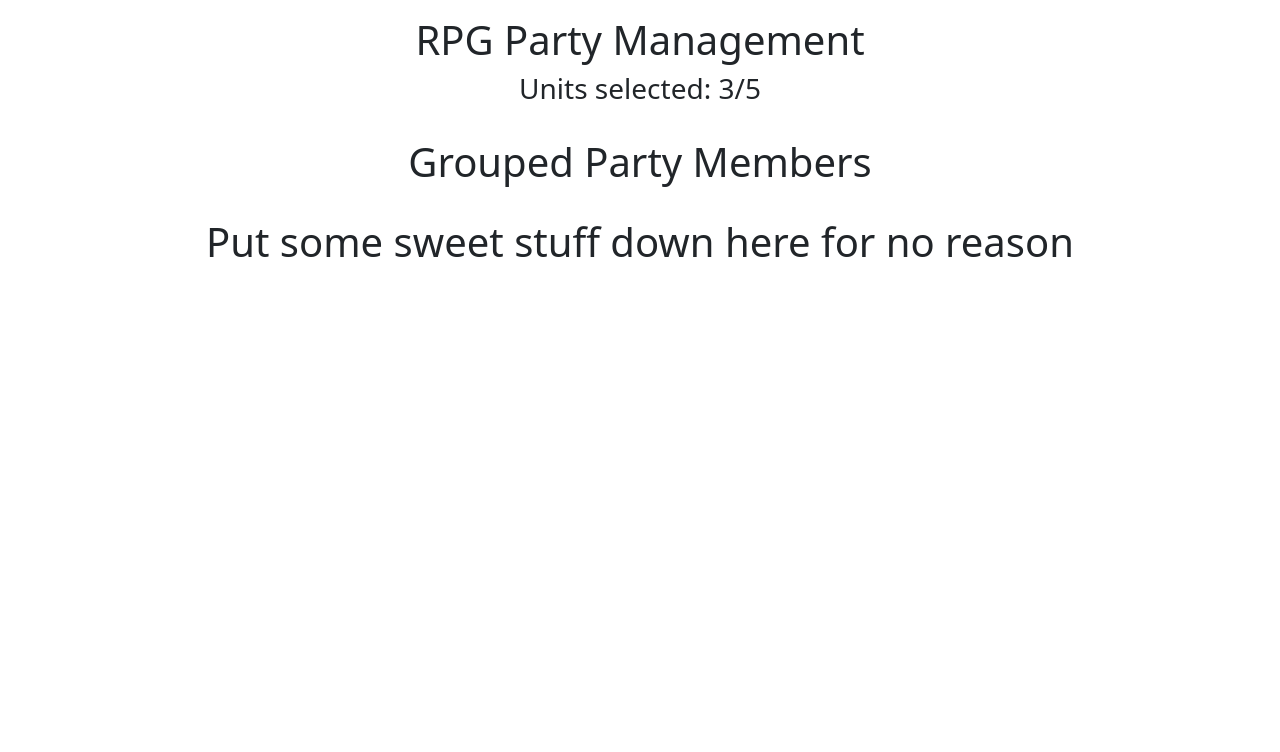
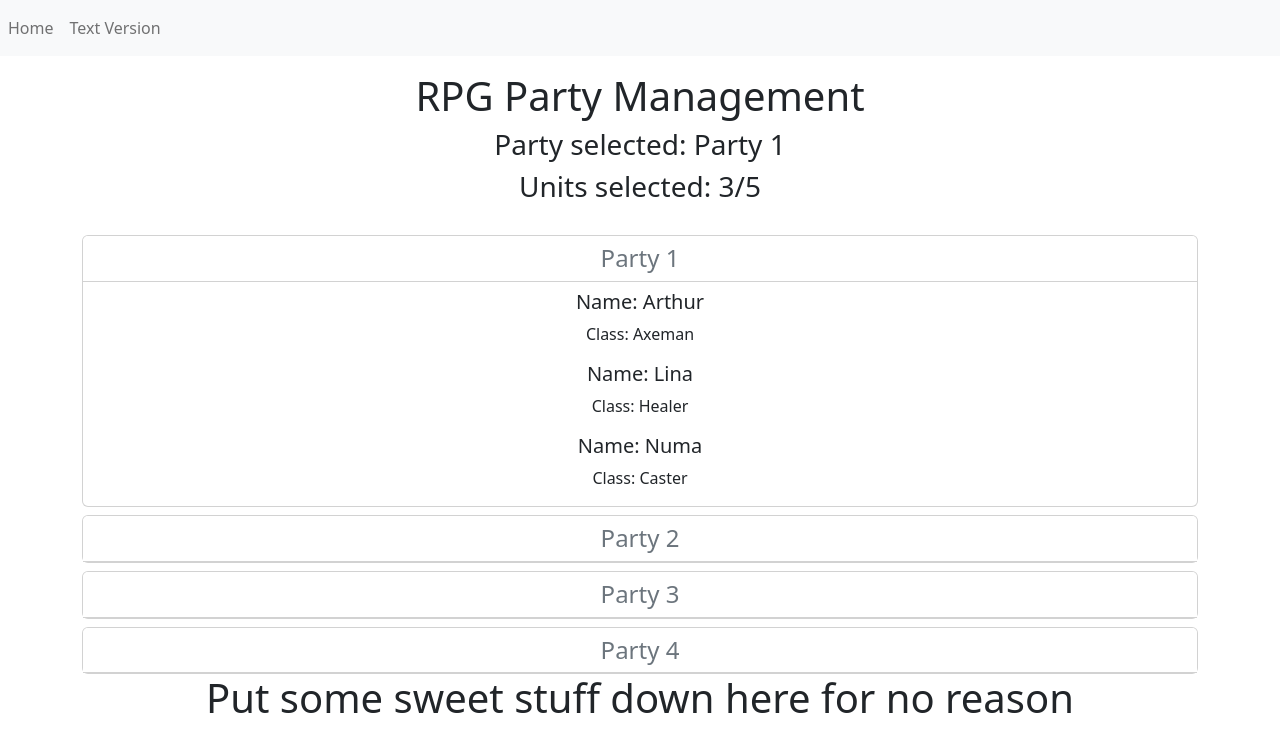
Before and after one commit to Artekka/RPG-Party-Management, a React (Create React App) app: page /GroupedPartyMembers in a window 1280 px wide. Shown: the top 752 px of the page. Built offline with nearby package versions, Linux system fonts and the light colour scheme.

Commit message:
New nav to learn routing, parties are buttons now

```diff
--- a/src/App.js
+++ b/src/App.js
@@ -3,6 +3,9 @@ import Header from './components/Header'
 import Footer from './components/Footer'
 import Units from './components/Units'
 import GroupedPartyMembers from './components/GroupedPartyMembers';
+import Nav from './components/Nav';
+import NotFound from './components/NotFound';
+import PartySelect from './components/PartySelect';
 import 'bootstrap/dist/css/bootstrap.min.css'
 import { useState, useEffect } from "react"
 import unitList from "./assets/units/unitList"
@@ -38,6 +41,7 @@ function App() {
 
     <div>
       <Router>
+        <Nav/>
       <Header
         selectedParty={selectedParty}
         partyMemberCount={units.filter((unit) => unit.partyName === selectedParty).length}
@@ -53,7 +57,16 @@ function App() {
               />
             }>
           </Route>
-          <Route path="/GroupedPartyMembers" element={<GroupedPartyMembers/>}>
+          <Route path="/GroupedPartyMembers"
+            element={
+              <GroupedPartyMembers
+                units={units}
+                selectedParty={selectedParty}
+                setParty={setParty}
+              />}>
+
+          </Route>
+          <Route path="*" element={<NotFound/>}>
 
           </Route>
           </Routes>
--- a/src/components/GroupedPartyMembers.jsx
+++ b/src/components/GroupedPartyMembers.jsx
@@ -1,10 +1,69 @@
-const GroupedPartyMembers = () => {
+import { useState } from "react"
+
+
+const GroupedPartyMembers = ({ units, selectedParty, setParty }) => {
+
+    const [groupedUnits, setGroupedData] = useState(groupedPartyMembers);
+
+    function groupedPartyMembers() {
+        let parties = []
+
+        let unitsInParty1 = units.filter((unit) => unit.partyName === "Party 1")
+        let party1 = { party: "Party 1", units: unitsInParty1, collapsed: selectedParty === "Party 1" ? false : true }
+        parties.push(party1)
+
+        let unitsInParty2 = units.filter((unit) => unit.partyName === "Party 2")
+        let party2 = { party: "Party 2", units: unitsInParty2, collapsed: selectedParty === "Party 2" ? false : true }
+        parties.push(party2)
+
+        let unitsInParty3 = units.filter((unit) => unit.partyName === "Party 3")
+        let party3 = { party: "Party 3", units: unitsInParty3, collapsed: selectedParty === "Party 3" ? false : true }
+        parties.push(party3)
+
+        let unitsInParty4 = units.filter((unit) => unit.partyName === "Party 4")
+        let party4 = { party: "Party 4", units: unitsInParty4, collapsed: selectedParty === "Party 4" ? false : true }
+        parties.push(party4)
+
+        return parties;
+    }
+
+    function handlePartyClick(e) {
+        let newGroupedData = groupedUnits.map((groupedData) => groupedData.party === e.currentTarget.id
+            ? { ...groupedData, collapsed: !groupedData.collapsed }
+            : groupedData);
+
+        setGroupedData(newGroupedData);
+        setParty(e.currentTarget.id);
+
+    }
     return (
         <main className="container">
-            <div className="row justify-content-center mt-3 mb-4">
-            <div className="col-8">
-                <h1>Grouped Party Members</h1>
-                </div></div>
+            {groupedUnits.map((party) => {
+                    return (
+                        <div key={party.party} className='card mt-2' style={{ cursor: "pointer" }}>
+                            <h4 id={party.party} className='card-header text-secondary bg-white' onClick={handlePartyClick}>
+                                {party.party}
+                            </h4>
+                            <div id={"collapse_" + party.party} className={party.collapsed === true ? "collapse" : ""}>
+                            {
+                                party.units.map(unit => {
+                                    return (
+                                        <div className="mt-2">
+                                            <h5 className="card-title mt-2">
+                                                <span className="text-dark">
+                                                    Name: {unit.unitName}
+                                                </span>
+                                            </h5>
+                                            <p>Class: {unit.className}</p>
+                                            </div>
+                                    )
+                                })
+                            }
+                            </div>
+                        </div>
+                    )
+                })
+            }
         </main>
     )
 }
--- a/src/components/Header.jsx
+++ b/src/components/Header.jsx
@@ -1,11 +1,13 @@
 const Header = ({selectedParty, partyMemberCount}) => {
     return (
-        <header>
+        <header className="container">
             <div className="row justify-content-center mt-3 mb-4">
-            <div className="col-8">
-                <h1>RPG Party Management</h1>
-                <h3>Units selected: {partyMemberCount}/5</h3>
-                </div></div>
+                <div className="col-8">
+                    <h1>RPG Party Management</h1>
+                    <h3>Party selected: {selectedParty}</h3>
+                    <h3>Units selected: {partyMemberCount}/5</h3>
+                </div>
+            </div>
         </header>
     )
 }
--- /dev/null
+++ b/src/components/Nav.jsx
@@ -0,0 +1,18 @@
+import { Link } from 'react-router-dom'
+
+const Nav = () => {
+    return (
+        <nav className='navbar navbar-expand-lg navbar-light bg-light'>
+            <ul className='navbar-nav me-auto mb-2 mb-lg-0'>
+                <li className='nav-item'>
+                    <Link className='nav-link' to="/">Home</Link>
+                </li>
+                <li className='nav-item'>
+                    <Link className='nav-link' to="/GroupedPartyMembers">Text Version</Link>
+                </li>
+            </ul>
+        </nav>
+    )
+}
+
+export default Nav
--- /dev/null
+++ b/src/components/NotFound.jsx
@@ -0,0 +1,13 @@
+const NotFound = () => {
+    return (
+        <header className="container">
+            <div className="row justify-content-center mt-3 mb-4">
+                <div className="col-8">
+                    <h1>There ain't nothing here lawl</h1>
+                </div>
+            </div>
+        </header>
+    )
+}
+
+export default NotFound;
--- /dev/null
+++ b/src/components/PartySelect.jsx
@@ -0,0 +1,13 @@
+const PartySelect = ({ selectedParty, handlePartySelectionChange }) => {
+    return (
+        <div className="text-center">
+            <button value="Party 1" className="btn btn-outline-success" onClick={handlePartySelectionChange}>Party 1</button>
+            <button value="Party 2" className="btn btn-outline-success" onClick={handlePartySelectionChange}>Party 2</button>
+            <button value="Party 3" className="btn btn-outline-success" onClick={handlePartySelectionChange}>Party 3</button>
+            <button value="Party 4" className="btn btn-outline-success" onClick={handlePartySelectionChange}>Party 4</button>
+            <button value="Party 5" className="btn btn-outline-success" onClick={handlePartySelectionChange}>Party 5</button>
+        </div>
+        )
+}
+
+export default PartySelect;
--- a/src/components/Units.jsx
+++ b/src/components/Units.jsx
@@ -1,4 +1,5 @@
 import unitList from "../assets/units/unitList"
+import PartySelect from "./PartySelect";
 
 const Units = ({units,selectedParty,handlePartySelectionChange,handleUnitSelection}) => {
 
@@ -8,13 +9,12 @@ const Units = ({units,selectedParty,handlePartySelectionChange,handleUnitSelecti
         <main className="container">
             <div className="row justify-content-center mt-3 mb-3">
                 <div className="col-6">
-                    <select className="form-select form-select-lg" value={selectedParty} onChange={handlePartySelectionChange}>
-                        <option value="Party 1">Party 1</option>
-                        <option value="Party 2">Party 2</option>
-                        <option value="Party 3">Party 3</option>
-                        <option value="Party 4">Party 4</option>
-                        <option value="Party 5">Party 5</option>
-                    </select>
+                    <PartySelect
+                        units={units}
+                        selectedParty={selectedParty}
+                        handlePartySelectionChange={handlePartySelectionChange}
+                        handleUnitSelection={handleUnitSelection}
+                    />
                 </div>
             </div>
 
```
Also changed, not shown: src/components/PartySelectDropdown.jsx (added, +13 -0 lines).
